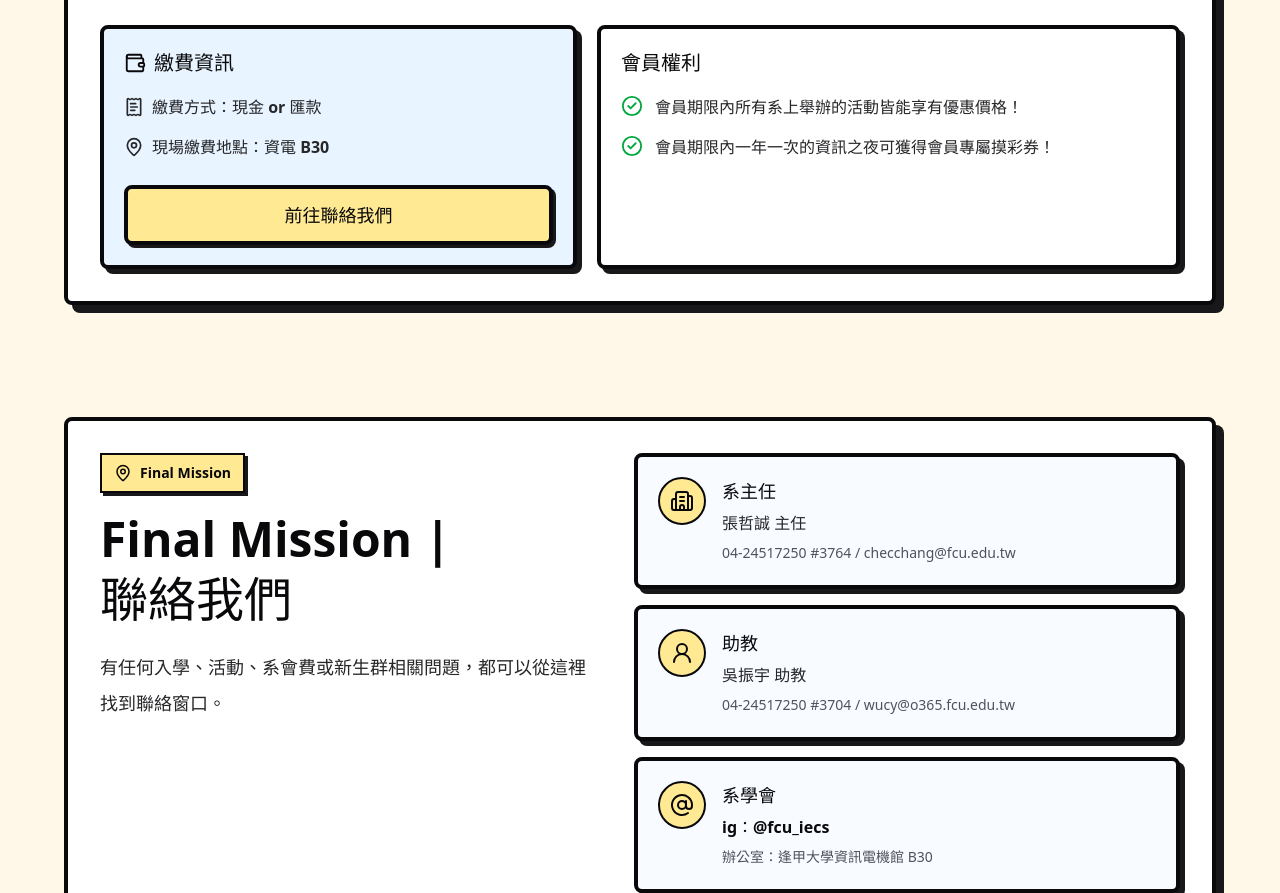
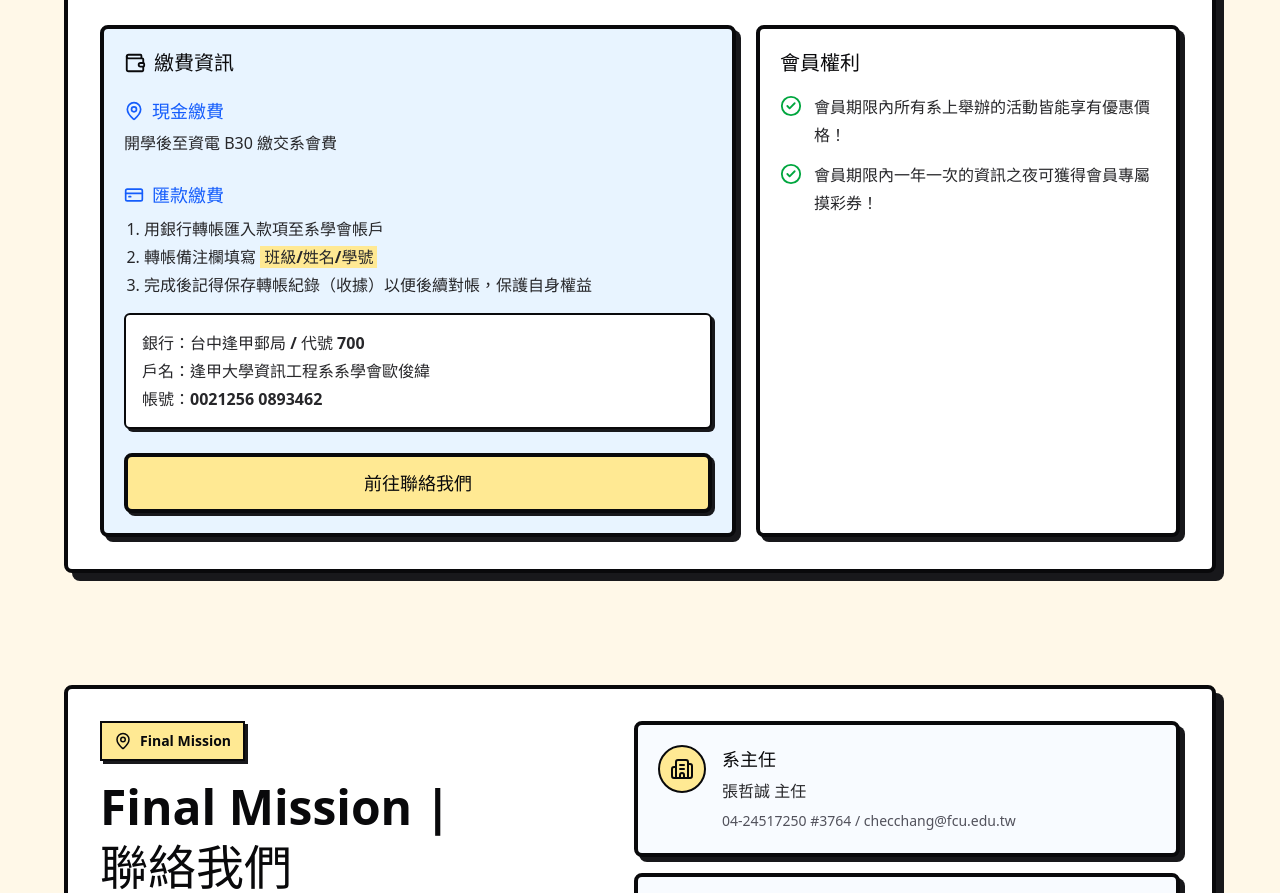
Before and after one commit to AllEnough/iecs_handbook, a React (Vite) app: page / in a window 1280 px wide. Shown: the part 2500-3393 px from the top of the page. Built offline with nearby package versions, Linux system fonts and the light colour scheme.

Commit message:
feat: add detailed payment instructions and bank account details

```diff
--- a/src/components/FeeSection.jsx
+++ b/src/components/FeeSection.jsx
@@ -1,4 +1,4 @@
-import { BadgeDollarSign, CheckCircle2, MapPin, ReceiptText, Wallet } from 'lucide-react'
+import { BadgeDollarSign, CheckCircle2, CreditCard, MapPin, ReceiptText, Wallet } from 'lucide-react'
 
 const plans = [
   {
@@ -72,22 +72,41 @@ function FeeSection() {
             ))}
           </div>
 
-          <div className="mt-8 grid gap-5 md:grid-cols-[0.9fr_1.1fr]">
+          <div className="mt-8 grid gap-5 md:grid-cols-[1.2fr_0.8fr]">
             <div className="flex flex-col justify-between rounded-lg border-4 border-zinc-950 bg-[#e8f4ff] p-5 shadow-[5px_5px_0_#18181b]">
               <div>
                 <h3 className="flex items-center gap-2 text-xl font-black">
                   <Wallet size={22} />
                   繳費資訊
                 </h3>
-                <div className="mt-4 space-y-3 text-base font-bold leading-7 text-zinc-800">
-                  <p className="flex items-center gap-2">
-                    <ReceiptText size={20} />
-                    繳費方式：現金 or 匯款
-                  </p>
-                  <p className="flex items-center gap-2">
-                    <MapPin size={20} />
-                    現場繳費地點：資電 B30
-                  </p>
+                <div className="mt-5 space-y-6 text-base font-bold leading-7 text-zinc-800">
+                  {/* 現金繳費 */}
+                  <div>
+                    <h4 className="flex items-center gap-2 text-lg font-black text-blue-600">
+                      <MapPin size={20} />
+                      現金繳費
+                    </h4>
+                    <p className="mt-1 font-medium">開學後至資電 B30 繳交系會費</p>
+                  </div>
+
+                  {/* 匯款繳費 */}
+                  <div>
+                    <h4 className="flex items-center gap-2 text-lg font-black text-blue-600">
+                      <CreditCard size={20} />
+                      匯款繳費
+                    </h4>
+                    <ol className="mt-2 ml-5 list-decimal space-y-1 text-sm font-medium md:text-base">
+                      <li>用銀行轉帳匯入款項至系學會帳戶</li>
+                      <li>轉帳備注欄填寫 <span className="bg-[#ffe993] px-1 font-bold">班級/姓名/學號</span></li>
+                      <li>完成後記得保存轉帳紀錄（收據）以便後續對帳，保護自身權益</li>
+                    </ol>
+
+                    <div className="mt-4 space-y-1 rounded-md border-2 border-zinc-950 bg-white p-4 text-sm shadow-[3px_3px_0_#18181b] md:text-base">
+                      <p><strong>銀行：</strong>台中逢甲郵局 / 代號 700</p>
+                      <p><strong>戶名：</strong>逢甲大學資訊工程系系學會歐俊緯</p>
+                      <p><strong>帳號：</strong>0021256 0893462</p>
+                    </div>
+                  </div>
                 </div>
               </div>
               <a
```
